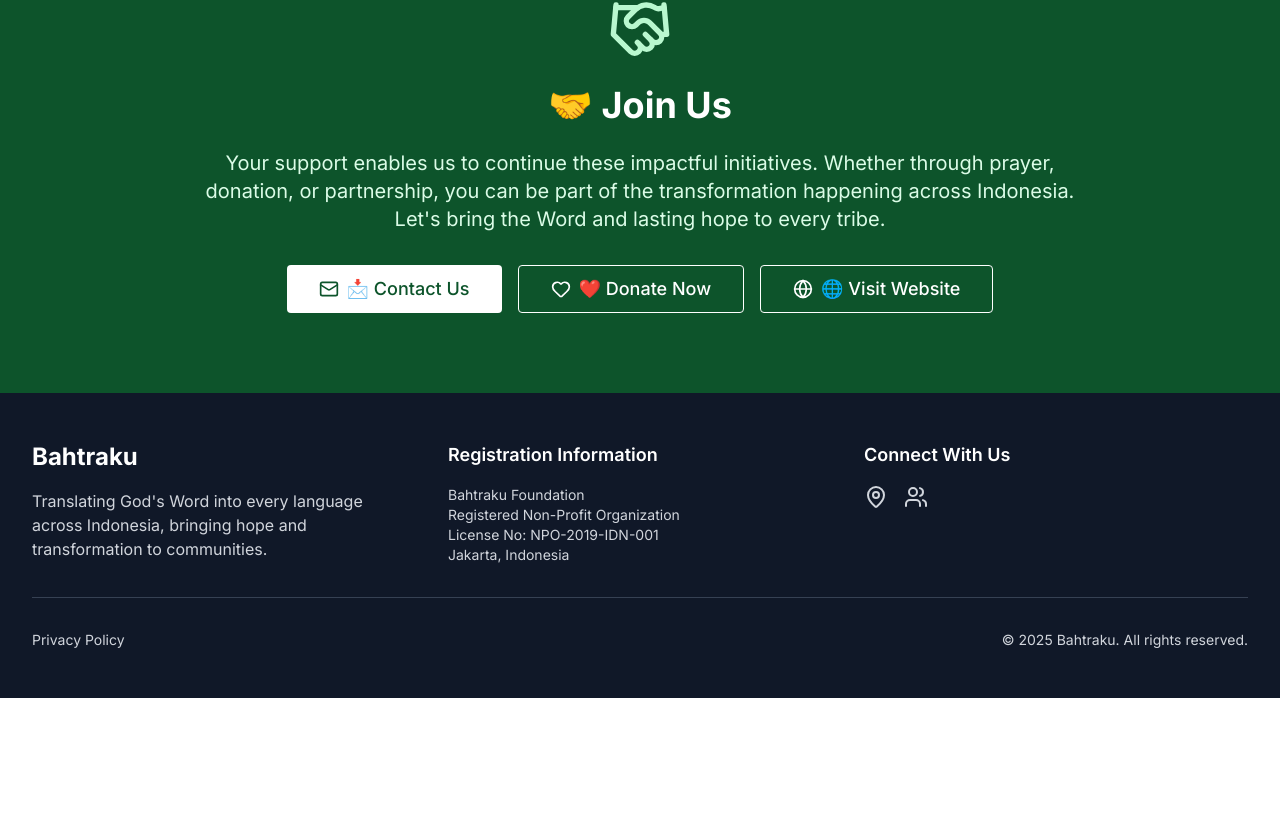
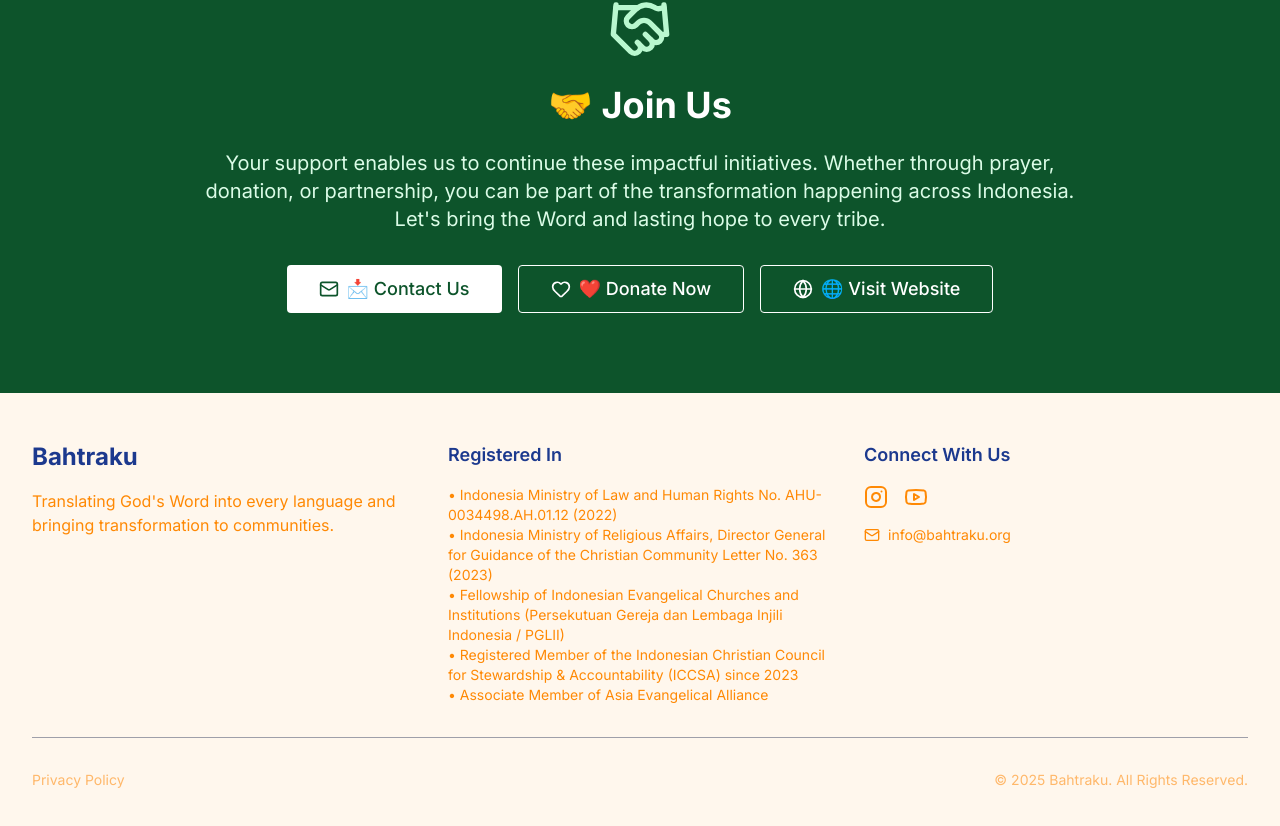
Before and after one commit to jeaneselinasm/org-update, a Next.js app: page /en/community-development in a window 1280 px wide. Shown: the part 2462-3288 px from the top of the page. Before the commit the page ends 3160 px from the top, so only its background shows below. Built offline with nearby package versions, Linux system fonts and the light colour scheme; a web font is replaced by a local one.

Commit message:
update page community development : add footer component, and en.json

```diff
--- a/app/[locale]/community-development/page.tsx
+++ b/app/[locale]/community-development/page.tsx
@@ -1,5 +1,6 @@
 "use client"
 
+import Footer from "@/components/footer"
 import { Button } from "@/components/ui/button"
 import { Card, CardContent, CardHeader, CardTitle } from "@/components/ui/card"
 import { Select, SelectContent, SelectItem, SelectTrigger, SelectValue } from "@/components/ui/select"
@@ -362,50 +363,7 @@
       </section>
 
       {/* Footer */}
-      <footer className="bg-gray-900 text-white">
-        <div className="max-w-7xl mx-auto px-4 sm:px-6 lg:px-8 py-12">
-          <div className="grid md:grid-cols-3 gap-8 mb-8">
-            <div>
-              <h3 className="text-2xl font-bold mb-4">Bahtraku</h3>
-              <p className="text-gray-300">
-                Translating God's Word into every language across Indonesia, bringing hope and transformation to
-                communities.
-              </p>
-            </div>
-            <div>
-              <h4 className="text-lg font-semibold mb-4">Registration Information</h4>
-              <p className="text-gray-300 text-sm">
-                Bahtraku Foundation
-                <br />
-                Registered Non-Profit Organization
-                <br />
-                License No: NPO-2019-IDN-001
-                <br />
-                Jakarta, Indonesia
-              </p>
-            </div>
-            <div>
-              <h4 className="text-lg font-semibold mb-4">Connect With Us</h4>
-              <div className="flex space-x-4">
-                <Link href="#" className="text-gray-300 hover:text-white transition-colors">
-                  <MapPin className="h-6 w-6" />
-                </Link>
-                <Link href="#" className="text-gray-300 hover:text-white transition-colors">
-                  <Users className="h-6 w-6" />
-                </Link>
-              </div>
-            </div>
-          </div>
-          <div className="border-t border-gray-700 pt-8 flex flex-col md:flex-row justify-between items-center">
-            <div className="flex items-center space-x-6 mb-4 md:mb-0">
-              <Link href="#" className="text-gray-300 hover:text-white text-sm transition-colors">
-                Privacy Policy
-              </Link>
-            </div>
-            <div className="text-gray-300 text-sm">© 2025 Bahtraku. All rights reserved.</div>
-          </div>
-        </div>
-      </footer>
+     <Footer/>
     </div>
   )
 }
--- a/locales/en.json
+++ b/locales/en.json
@@ -170,6 +170,62 @@
           "notes" : "Let's equip every tribe, every church, and every leader for the work of the ministry—together."
         }
   },
+  "communityDevelopmentPage": {
+    "heroSection" : {
+      "title" : "Community Development",
+      "description" : "As part of our holistic approach to ministry, Bahtraku actively supports community development programs in regions where Bible translation is taking place. We believe that spiritual transformation must go hand in hand with practical impact."
+    },
+    "overviewSection" : {
+      "title" : "Holistic Ministry Approach",
+      "description" : "Our community projects aim to improve livelihoods, ensure access to basic needs, and encourage self-sufficiency. We believe that when communities thrive physically and economically, they are better positioned to receive and engage with God's Word."
+     },
+     "communityProjectSection" : {
+      "title" : "Current Community Projects",
+      "description" : "Making a tangible difference in communities across Indonesia",
+      "waterProjectTitle" : "Water Supply Project",
+      "waterProjectContent" : "  In partnership with the New Zealand Aid Programme, Bahtraku is supporting the installation of clean water systems for communities in Sumba.",
+      "waterProjectDetail1" : "Reduces waterborne diseases",
+      "waterProjectDetail2" : "Improves hygiene and health",
+      "waterProjectDetail3" : "Relieves burden on women and children",
+      "waterProjectDetail4" : "More time for education, work, and ministry",
+      "waterProjectNote" : "Clean water means healthier families and more opportunities for community development.",
+      "pigFarmTitle" : "Pig Farming Initiative",
+      "pigFarmContent" : "We are developing a sustainable pig farming initiative in Seretan, aimed at supporting local families with a steady source of income and food.",
+      "pigFarmDetail1" : "Training and resource access",
+      "pigFarmDetail2" : "Small farm management skills",
+      "pigFarmDetail3" : "Improved economic resilience",
+      "pigFarmDetail4" : "Better nutritional outcomes",
+      "pigFarmNote" : "Equipping families to manage sustainable farms that improve both income and nutrition.",
+      "catfishFisheryTitle" : "Catfish Fishery",
+      "catfishFisheryContent" : "In Manokwari, we are helping communities establish catfish farming systems, utilizing affordable and replicable methods.",
+      "catfishFisheryDetail1" : "Affordable aquaculture methods",
+      "catfishFisheryDetail2" : "Protein-rich food production",
+      "catfishFisheryDetail3" : "Income generation opportunities",
+      "catfishFisheryDetail4" : "Replicable small-scale systems",
+      "catfishFisheryNote" : "Empowering local households through sustainable aquaculture practices.",
+       "starlinkInstallmentTitle" : "Starlink Connectivity",
+      "starlinkInstallmentContent" : "Access to the internet is a critical need in remote areas. Bahtraku's first Starlink installation in Pendau marks a milestone in bridging the digital divide.",
+      "starlinkInstallmentDetail1" : "Access to training materials",
+      "starlinkInstallmentDetail2" : "Coordination with partners",
+      "starlinkInstallmentDetail3" : "Income generation opportunities",
+      "starlinkInstallmentDetail4" : "Community connectivity",
+      "starlinkInstallmentNote" : " Connecting remote communities to global resources and opportunities."
+     },
+     "ourImpactSection" : {
+      "title" : "Our Impact",
+      "description" : "Transforming communities through practical development",
+      "cleanWater" : "Clean Water",
+      "cleanWaterDesc" : "Healthier families and communities",
+      "connectivity" : "Connectivity",
+      "connectivityDesc" : "Bridging the digital divide"
+     },
+     "callToActionSection" : {
+      "title" : "Join Us",
+      "description" : " Your support enables us to continue these impactful initiatives. Whether through prayer, donation, or partnership, you can be part of the transformation happening across Indonesia. Let's bring the Word and lasting hope to every tribe.",
+      "contactUsButton" : "Contact Us",
+      "donateNowButton" : "Donate Now"
+      }
+  },
   "footer": {
     "description": " Translating God's Word into every language and bringing transformation to communities.",
     "registration": "Registered In",
```
